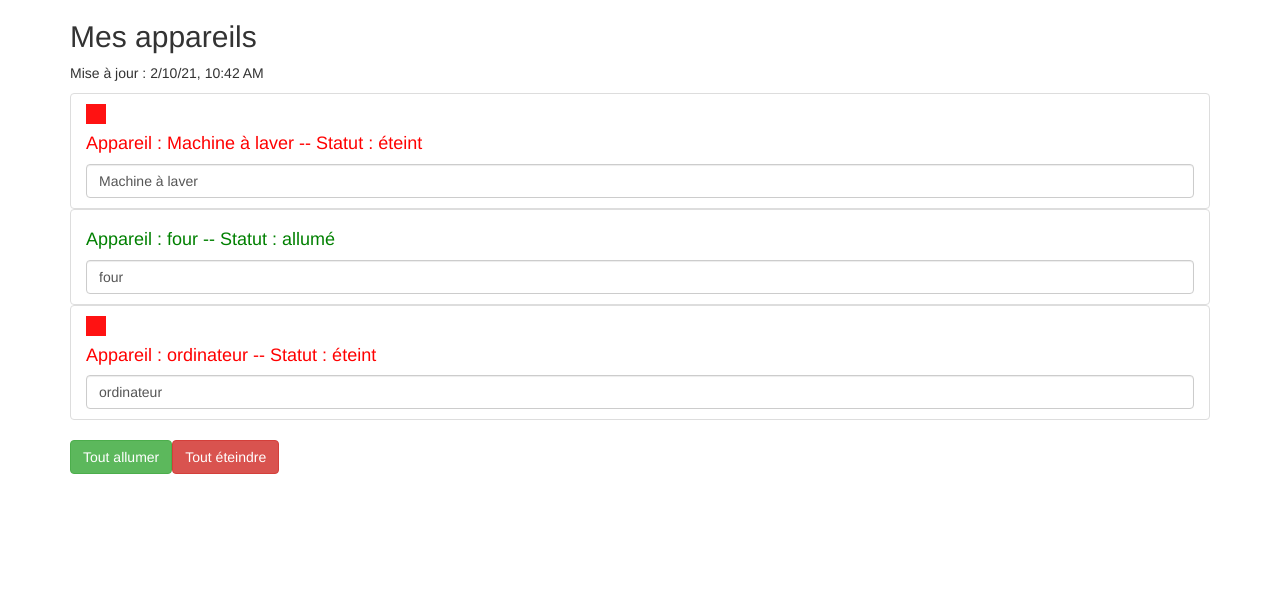
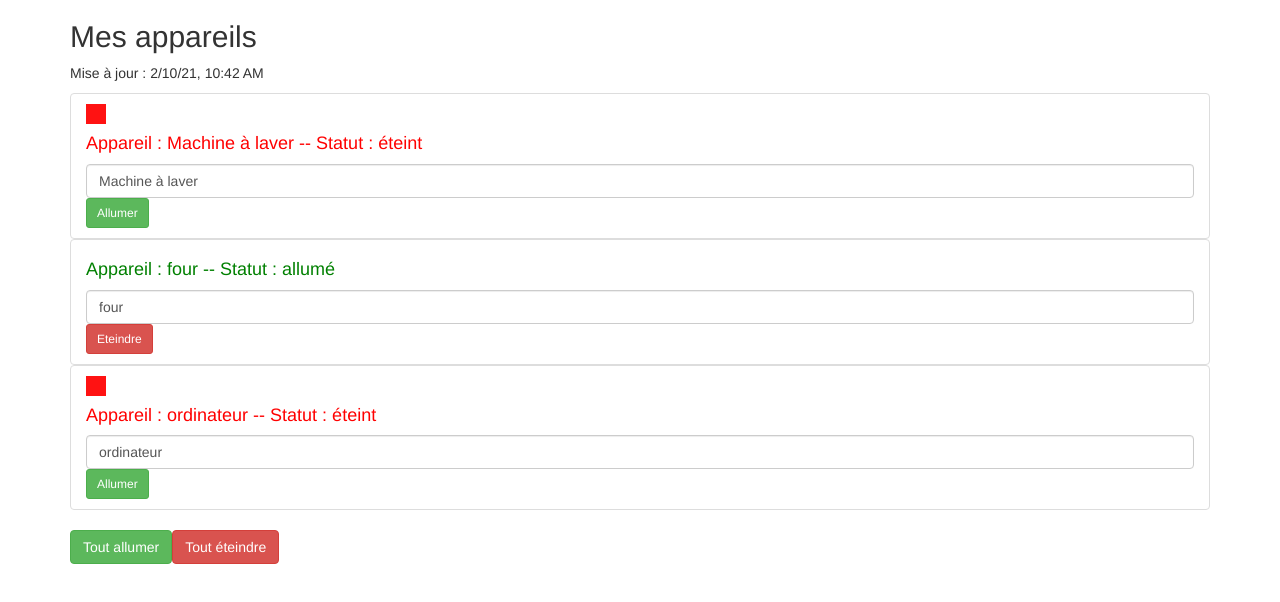
Before and after one commit to julie-j-code/projet-oc-angular-appareils, an Angular app: page / in a window 1280 px wide. Shown: the top 602 px of the page. Built offline with nearby package versions, Linux system fonts and the light colour scheme.

Commit message:
ajout swith global et fonctions éteindre / allumer pour l'index correspondant à chaque appareil

```diff
--- a/src/app/app.component.html
+++ b/src/app/app.component.html
@@ -4,9 +4,10 @@
       <h2>Mes appareils</h2>
       <p>Mise à jour : {{lastUpdate | async | date : 'short'}}</p>
       <ul class="list-group">
-        <app-appareil  *ngFor="let appareil of appareils"
+        <app-appareil  *ngFor="let appareil of appareils; let i = index"
                        [appareilName]="appareil.name"
-                       [appareilStatus]="appareil.status"></app-appareil>
+                       [appareilStatus]="appareil.status"
+                       [index]="i"></app-appareil>
       </ul>
       <button class="btn btn-success"
               [disabled]="!isAuth"
--- a/src/app/appareil/appareil.component.html
+++ b/src/app/appareil/appareil.component.html
@@ -2,4 +2,12 @@
   <div style="width:20px;height:20px;background-color:#ff1212;" *ngIf="appareilStatus === 'éteint'"></div>
   <h4 [ngStyle]="{color: getColor()}">Appareil : {{ appareilName }} -- Statut : {{ getStatus() }}</h4>
   <input type="text" class="form-control" [(ngModel)]="appareilName">
+
+  <button class="btn btn-sm btn-success"
+  *ngIf="appareilStatus === 'éteint'"
+  (click)="onSwitch()">Allumer</button>
+<button class="btn btn-sm btn-danger"
+  *ngIf="appareilStatus === 'allumé'"
+  (click)="onSwitch()">Eteindre</button>
+
 </li>
--- a/src/app/appareil/appareil.component.ts
+++ b/src/app/appareil/appareil.component.ts
@@ -1,4 +1,5 @@
 import { Component, Input, OnInit } from '@angular/core';
+import { AppareilService } from '../services/appareil.service';
 
 @Component({
   selector: 'app-appareil',
@@ -7,10 +8,10 @@
 })
 export class AppareilComponent implements OnInit {
   @Input() appareilName: string;
+  @Input() appareilStatus: string;
+  @Input() index: number;
 
-  @Input() appareilStatus: string;
-
-  constructor() { }
+  constructor(private appareilService: AppareilService) { }
 
   ngOnInit() {
   }
@@ -26,4 +27,12 @@
       return 'red';}
   }
 
+  onSwitch() {
+    if(this.appareilStatus === 'allumé') {
+      this.appareilService.switchOffOne(this.index);
+    } else if(this.appareilStatus === 'éteint') {
+      this.appareilService.switchOnOne(this.index);
+    }
 }
+
+}
--- a/src/app/services/appareil.service.ts
+++ b/src/app/services/appareil.service.ts
@@ -24,4 +24,14 @@
             }
         }
 
+        switchOnOne(i: number) {
+          this.appareils[i].status = 'allumé';
+      }
+
+      switchOffOne(i: number) {
+          this.appareils[i].status = 'éteint';
+      }
+
+
+
 }
```
